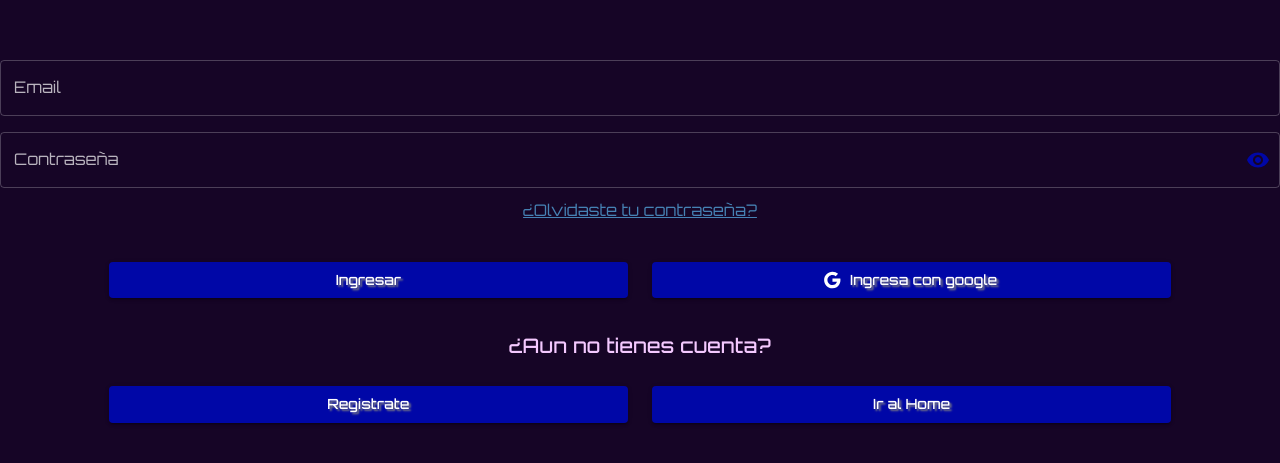
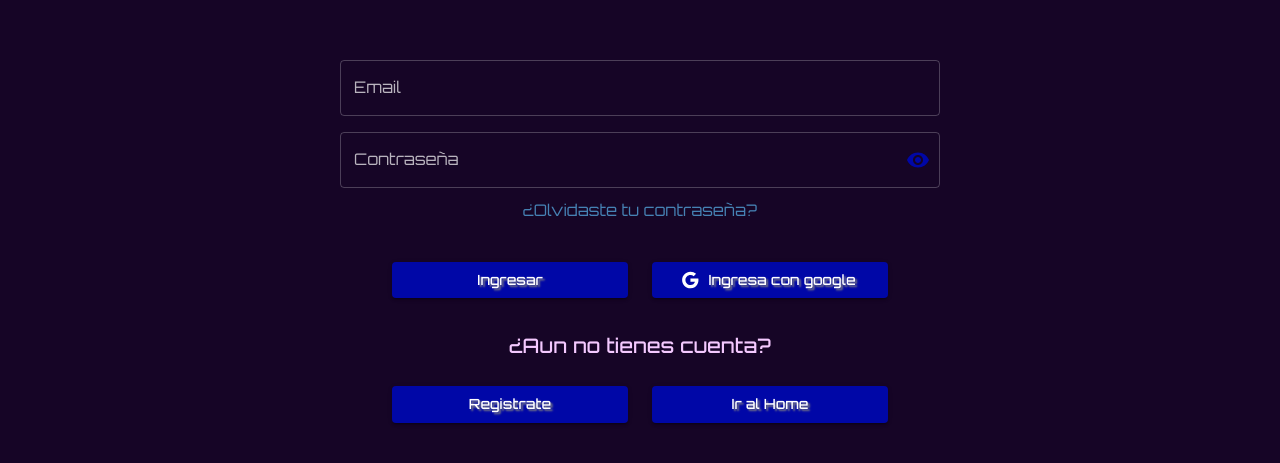
Before and after one commit to DOF1109/sound-rentals, a React (Vite) app in the folder frontend/: page /signin in a window 1280 px wide. Shown: the part 159-622 px from the top of the page. Built offline with nearby package versions, Linux system fonts and the light colour scheme.

Commit message:
Se modifica detalles visuales en Login

```diff
--- a/frontend/src/components/pages/SignIn.jsx
+++ b/frontend/src/components/pages/SignIn.jsx
@@ -1,6 +1,7 @@
 import {
   Box,
   Button,
+  Container,
   FormControl,
   Grid,
   IconButton,
@@ -18,84 +19,82 @@ import { Password, Visibility, VisibilityOff } from "@mui/icons-material";
 import { useContext, useState } from "react";
 
 import { db, loginGoogle, onSignIn } from "../../firebaseConfig";
-import { collection, doc, getDoc } from 'firebase/firestore'
+import { collection, doc, getDoc } from "firebase/firestore";
 import { AuthContext } from "../../context/AuthContext";
 
-
 const SignIn = () => {
-  const { handleLogin } = useContext(AuthContext)
+  const { handleLogin } = useContext(AuthContext);
   const [showPassword, setShowPassword] = useState(false);
   const navigate = useNavigate();
 
   const handleClickShowPassword = () => setShowPassword(!showPassword);
 
   const [userCredentials, setUserCredentials] = useState({
-    email: '',
-    password: ''
-  })
+    email: "",
+    password: "",
+  });
 
-  const handleChange = (e)=> {
-    setUserCredentials( {...userCredentials, [e.target.name]: e.target.value} )
-  }
+  const handleChange = (e) => {
+    setUserCredentials({ ...userCredentials, [e.target.name]: e.target.value });
+  };
 
   //const {email, password} = userCredentials()
 
-  const handleSubmit = async (e)=>{
+  const handleSubmit = async (e) => {
     try {
-      e.preventDefault()
-      const res = await onSignIn(userCredentials)
-      if(res.user){
+      e.preventDefault();
+      const res = await onSignIn(userCredentials);
+      if (res.user) {
         //Capturamos el UID del usuario creado
-        const userCollection = collection(db, "users")
-        const userRef = doc(userCollection, res.user.uid)
+        const userCollection = collection(db, "users");
+        const userRef = doc(userCollection, res.user.uid);
         //En userDoc guardo el usuario de la base de datos
-        const userDoc = await getDoc(userRef)
+        const userDoc = await getDoc(userRef);
 
         let finalyUser = {
           email: res.user.email,
-          rol: userDoc.data().rol
-        }
+          rol: userDoc.data().rol,
+        };
         //Aqui paso al context AuthContext los datos del usuario 'finalyUser'
-        handleLogin(finalyUser)
-        navigate('/')
+        handleLogin(finalyUser);
+        navigate("/");
+      } else {
+        alert(
+          "Usted no es un usuario registrado o sus datos son incorrectos!..."
+        );
+      }
+    } catch (error) {
+      swal({
+        title: "SoundRentals",
+        text: "Usted no es un usuario registrado o sus datos de acceso son incorrectos, vuelva a intentar...",
+        //icon: successs - error - warning - info
+        icon: "warning",
+        button: "Aceptar",
+        //timer: '2000'
+      });
+    }
+  };
 
-      }else{
-        alert('Usted no es un usuario registrado o sus datos son incorrectos!...' )
-      }
-
-    } catch (error) {
-        swal({
-          title: 'SoundRentals',
-          text: 'Usted no es un usuario registrado o sus datos de acceso son incorrectos, vuelva a intentar...',
-          //icon: successs - error - warning - info
-          icon: 'warning',
-          button: 'Aceptar',
-          //timer: '2000'
-        })
-    }
-
-  }
-
-  const loginWithGoogle = async ()=>{
-    let res = await loginGoogle()
+  const loginWithGoogle = async () => {
+    let res = await loginGoogle();
     let finalyUser = {
       email: res.user.email,
-      rol: "commonusr"
-    }
-    handleLogin(finalyUser)
-    navigate('/')
-  }
-
+      rol: "commonusr",
+    };
+    handleLogin(finalyUser);
+    navigate("/");
+  };
 
   return (
     <Box
       sx={{
-        width: "100%",
+        maxWidth: "sm",
         minHeight: "100vh",
         display: "flex",
         justifyContent: "center",
         alignItems: "center",
         flexDirection: "column",
+        mx: "auto",
         // backgroundColor: theme.palette.secondary.main,
       }}
     >
@@ -107,7 +106,12 @@ const SignIn = () => {
           justifyContent={"center"}
         >
           <Grid item xs={10} md={12}>
-            <TextField name="email" label="Email" fullWidth onChange={handleChange}/>
+            <TextField
+              name="email"
+              label="Email"
+              fullWidth
+              onChange={handleChange}
+            />
           </Grid>
           <Grid item xs={10} md={12}>
             <FormControl variant="outlined" fullWidth>
@@ -115,7 +119,8 @@ const SignIn = () => {
                 Contraseña
               </InputLabel>
               <OutlinedInput
-                name="password" onChange={handleChange}
+                name="password"
+                onChange={handleChange}
                 id="outlined-adornment-password"
                 type={showPassword ? "text" : "password"}
                 endAdornment={
@@ -139,11 +144,11 @@ const SignIn = () => {
           </Grid>
           <Link
             to="/forgotPass"
+            className="clear-link"
             style={{ color: "steelblue", marginTop: "10px" }}
           >
             ¿Olvidaste tu contraseña?
           </Link>
-
 
           <Grid container justifyContent="center" spacing={3} mt={2}>
             <Grid item xs={10} md={5}>
@@ -194,7 +199,7 @@ const SignIn = () => {
                 <Button
                   variant="contained"
                   fullWidth
-                  onClick={()=>navigate("/register")}
+                  onClick={() => navigate("/register")}
                   type="button"
                   sx={{
                     color: "white",
@@ -212,7 +217,7 @@ const SignIn = () => {
                 <Button
                   variant="contained"
                   fullWidth
-                  onClick={()=>navigate("/")}
+                  onClick={() => navigate("/")}
                   type="button"
                   sx={{
                     color: "white",
@@ -224,7 +229,6 @@ const SignIn = () => {
                 </Button>
               </Tooltip>
             </Grid>
-
           </Grid>
         </Grid>
       </form>
```
